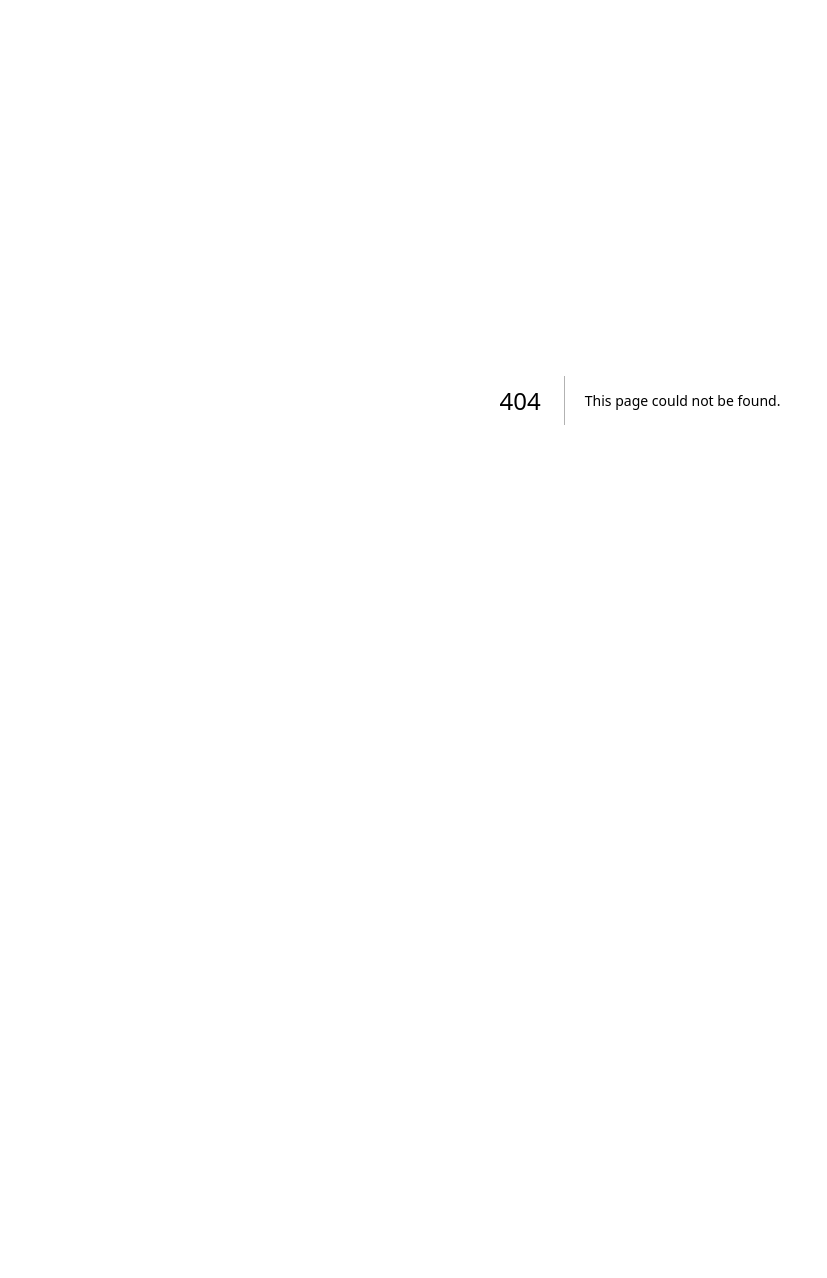
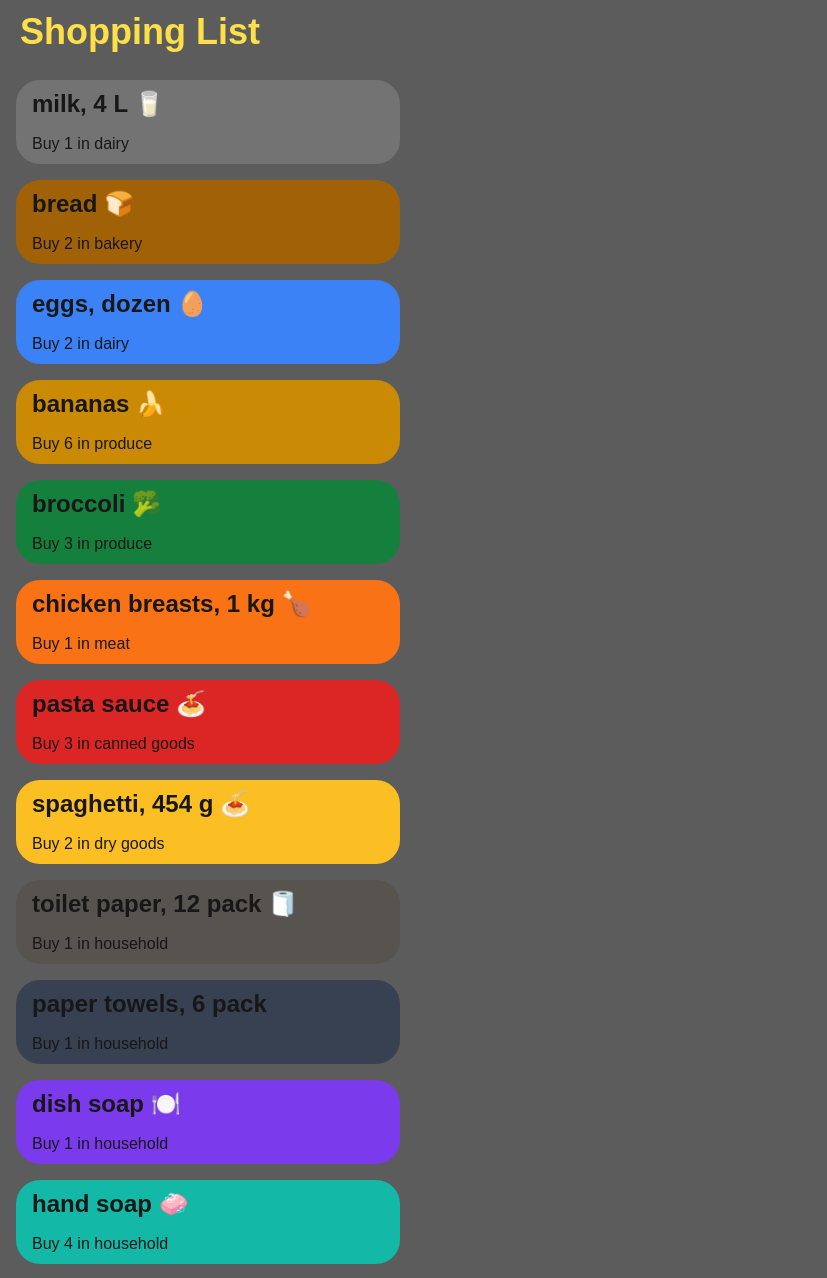
Before and after one commit to manminder11/cprg306-assignments, a Next.js app: page /week-6 in a window 1280 px wide. Before the commit this address had no page. Shown: the top 1278 px of the page, without its empty margins (0-827 px from the left). Before the commit the page ends 800 px from the top, so only its background shows below. Built offline with nearby package versions, Linux system fonts and the light colour scheme.

Commit message:
from week-3

```diff
--- /dev/null
+++ b/app/week-6/item-list.js
@@ -0,0 +1,215 @@
+import Item from "./item";
+export default function ItemList() {
+  const item1 = {
+    name: "milk, 4 L 🥛",
+    quantity: 1,
+    category: "dairy",
+  };
+
+  const item2 = {
+    name: "bread 🍞",
+    quantity: 2,
+    category: "bakery",
+  };
+
+  const item3 = {
+    name: "eggs, dozen 🥚",
+    quantity: 2,
+    category: "dairy",
+  };
+
+  const item4 = {
+    name: "bananas 🍌",
+    quantity: 6,
+    category: "produce",
+  };
+
+  const item5 = {
+    name: "broccoli 🥦",
+    quantity: 3,
+    category: "produce",
+  };
+
+  const item6 = {
+    name: "chicken breasts, 1 kg 🍗",
+    quantity: 1,
+    category: "meat",
+  };
+
+  const item7 = {
+    name: "pasta sauce 🍝",
+    quantity: 3,
+    category: "canned goods",
+  };
+
+  const item8 = {
+    name: "spaghetti, 454 g 🍝",
+    quantity: 2,
+    category: "dry goods",
+  };
+
+  const item9 = {
+    name: "toilet paper, 12 pack 🧻",
+    quantity: 1,
+    category: "household",
+  };
+
+  const item10 = {
+    name: "paper towels, 6 pack",
+    quantity: 1,
+    category: "household",
+  };
+
+  const item11 = {
+    name: "dish soap 🍽️",
+    quantity: 1,
+    category: "household",
+  };
+
+  const item12 = {
+    name: "hand soap 🧼",
+    quantity: 4,
+    category: "household",
+  };
+
+  const item13 = {
+    name: "frozen pizza 🍕",
+    quantity: 10,
+    category: "frozen foods",
+  };
+
+  const item14 = {
+    name: "coca-cola, 2 L 🥤",
+    quantity: 1,
+    category: "beverages",
+  };
+
+  const item15 = {
+    name: "chips 🍟",
+    quantity: 1,
+    category: "snacks",
+  };
+  return (
+    <main>
+      <div className="p-2 pl-4 m-4 bg-neutral-500 max-w-sm rounded-3xl">
+        <Item
+          name={item1.name}
+          quantity={item1.quantity}
+          category={item1.category}
+        />
+      </div>
+
+      <div className="p-2 pl-4 m-4 bg-yellow-700 max-w-sm rounded-3xl">
+        <Item
+          name={item2.name}
+          quantity={item2.quantity}
+          category={item2.category}
+        />
+      </div>
+
+      <div className="p-2 pl-4 m-4 bg-blue-500 max-w-sm rounded-3xl">
+        <Item
+          name={item3.name}
+          quantity={item3.quantity}
+          category={item3.category}
+        />
+      </div>
+
+      <div className="p-2 pl-4 m-4 bg-yellow-600 max-w-sm rounded-3xl">
+        <Item
+          name={item4.name}
+          quantity={item4.quantity}
+          category={item4.category}
+        />
+      </div>
+
+      <div className="p-2 pl-4 m-4 bg-green-700 max-w-sm rounded-3xl">
+        <Item
+          name={item5.name}
+          quantity={item5.quantity}
+          category={item5.category}
+        />
+      </div>
+
+      <div className="p-2 pl-4 m-4 bg-orange-500 max-w-sm rounded-3xl">
+        <Item
+          name={item6.name}
+          quantity={item6.quantity}
+          category={item6.category}
+        />
+      </div>
+
+      <div className="p-2 pl-4 m-4 bg-red-600 max-w-sm rounded-3xl">
+        <Item
+          name={item7.name}
+          quantity={item7.quantity}
+          category={item7.category}
+        />
+      </div>
+
+      <div className="p-2 pl-4 m-4 bg-amber-400 max-w-sm rounded-3xl">
+        <Item
+          name={item8.name}
+          quantity={item8.quantity}
+          category={item8.category}
+        />
+      </div>
+
+      <div className="p-2 pl-4 m-4 bg-stone-600 max-w-sm rounded-3xl">
+        <Item
+          name={item9.name}
+          quantity={item9.quantity}
+          category={item9.category}
+        />
+      </div>
+
+      <div className="p-2 pl-4 m-4 bg-gray-700 max-w-sm rounded-3xl">
+        <Item
+          name={item10.name}
+          quantity={item10.quantity}
+          category={item10.category}
+        />
+      </div>
+
+      <div className="p-2 pl-4 m-4 bg-violet-600 max-w-sm rounded-3xl">
+        <Item
+          name={item11.name}
+          quantity={item11.quantity}
+          category={item11.category}
+        />
+      </div>
+
+      <div className="p-2  pl-4 m-4 bg-teal-500 max-w-sm rounded-3xl">
+        <Item
+          name={item12.name}
+          quantity={item12.quantity}
+          category={item12.category}
+        />
+      </div>
+
+      <div className="p-2 pl-4 m-4 bg-cyan-600 max-w-sm rounded-3xl">
+        <Item
+          name={item13.name}
+          quantity={item13.quantity}
+          category={item13.category}
+        />
+      </div>
+
+      <div className="p-2 pl-4 m-4 bg-rose-500 max-w-sm rounded-3xl">
+        <Item
+          name={item14.name}
+          quantity={item14.quantity}
+          category={item14.category}
+        />
+      </div>
+
+      <div className="p-2 pl-4 m-4 bg-lime-600 max-w-sm rounded-3xl">
+        <Item
+          name={item15.name}
+          quantity={item15.quantity}
+          category={item15.category}
+        />
+      </div>
+    </main>
+  );
+}
--- /dev/null
+++ b/app/week-6/item.js
@@ -0,0 +1,16 @@
+export default function Item(props) {
+  return (
+    <main>
+      <ul>
+        <li>
+          <section>
+            <h1 className="font-extrabold text-2xl pb-3" >{props.name}</h1>
+            <p>
+              Buy {props.quantity} in {props.category}
+            </p>
+          </section>
+        </li>
+      </ul>
+    </main>
+  );
+}
--- /dev/null
+++ b/app/week-6/page.js
@@ -0,0 +1,13 @@
+import ItemList from "./item-list.js";
+export default function Page() {
+  return (
+    <main>
+      <h1 className="font-extrabold text-4xl p-3 pl-5 text-yellow-300 ">
+        Shopping List
+      </h1>
+      <header>
+        <ItemList />
+      </header>
+    </main>
+  );
+}
```
